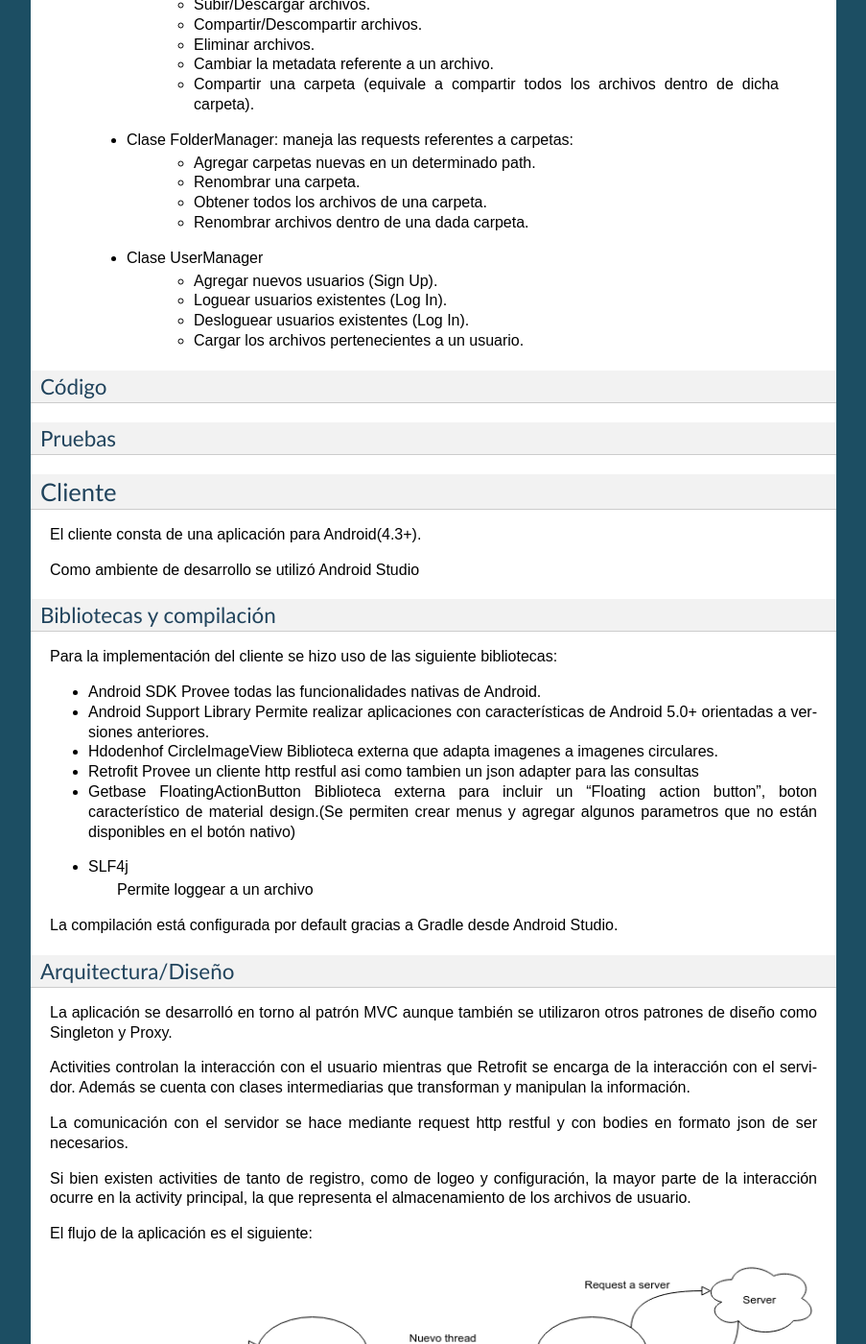
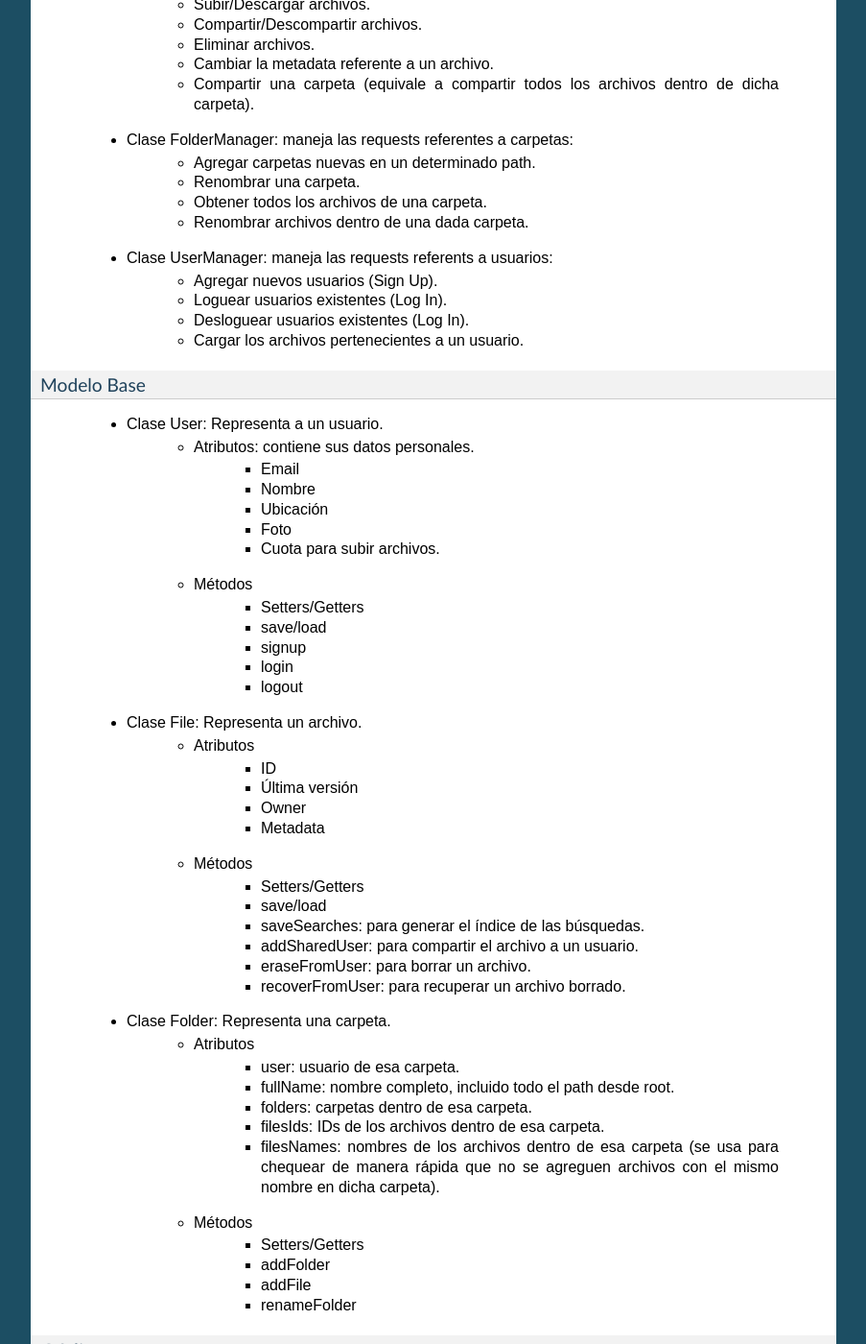
Before and after one commit to lucianoRM/fdrive_backend, a Sphinx documentation site: the page built from Documentation/source/documentacion_tecnica.rst, in a window 1280 px wide and 1400 px high, scrolled down 7174 px. Shown: the whole window at 96% size, without its empty margins (198-1101 px from the left). Built offline with Sphinx 7.4.7, drawn with Linux system fonts in a browser that asks for light colours; pages that are not in the unit, such as notebooks, are missing from menus.

```diff
--- a/Documentation/source/documentacion_tecnica.rst
+++ b/Documentation/source/documentacion_tecnica.rst
@@ -83,11 +83,54 @@ Managers
 		* Obtener todos los archivos de una carpeta.
 		* Renombrar archivos dentro de una dada carpeta.
 
-	* Clase UserManager
+	* Clase UserManager: maneja las requests referents a usuarios:
 		* Agregar nuevos usuarios (Sign Up).
 		* Loguear usuarios existentes (Log In).
 		* Desloguear usuarios existentes (Log In).
 		* Cargar los archivos pertenecientes a un usuario.
+
+Modelo Base
++++++++++++
+	* Clase User: Representa a un usuario.
+		* Atributos: contiene sus datos personales.
+			* Email
+			* Nombre
+			* Ubicación
+			* Foto
+			* Cuota para subir archivos.
+		* Métodos
+			* Setters/Getters
+			* save/load
+			* signup
+			* login
+			* logout
+
+	* Clase File: Representa un archivo.
+		* Atributos
+			* ID
+			* Última versión
+			* Owner
+			* Metadata
+		* Métodos
+			* Setters/Getters
+			* save/load
+			* saveSearches: para generar el índice de las búsquedas.
+			* addSharedUser: para compartir el archivo a un usuario.
+			* eraseFromUser: para borrar un archivo.
+			* recoverFromUser: para recuperar un archivo borrado.
+
+	* Clase Folder: Representa una carpeta.
+		* Atributos
+			* user: usuario de esa carpeta.
+			* fullName: nombre completo, incluido todo el path desde root.
+			* folders: carpetas dentro de esa carpeta.
+			* filesIds: IDs de los archivos dentro de esa carpeta.
+			* filesNames: nombres de los archivos dentro de esa carpeta (se usa para chequear de manera rápida que no se agreguen archivos con el mismo nombre en dicha carpeta).
+		* Métodos
+			* Setters/Getters
+			* addFolder
+			* addFile
+			* renameFolder
 
 Código
 ------------------------
```
Also changed, not shown: Documentation/source/manual_de_administrador.rst (+83 -0 lines), 10 other files.
